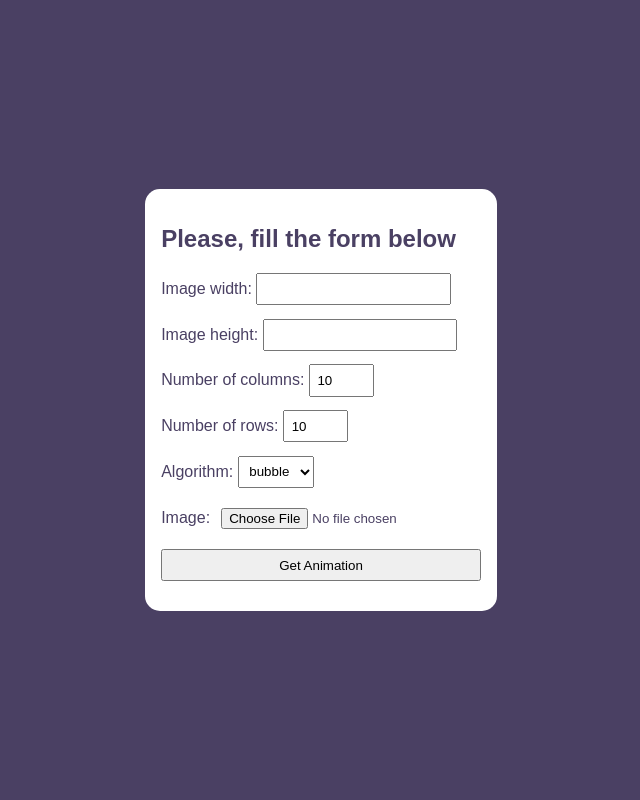
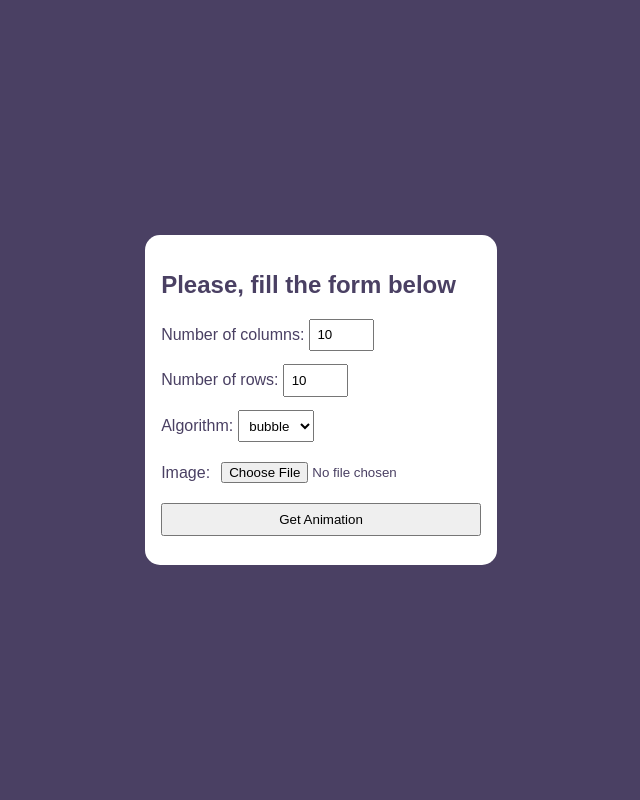
Before and after one commit to aonufrei/algorithmo-animation-app, a Flask app: page /step1 in a window 1280 px wide. Shown: the whole page, without its empty margins (319-959 px from the left). Run offline with Flask 2, Linux system fonts and the light colour scheme; some libraries are stand-ins or nearby versions.

Commit message:
removed image size from form

```diff
--- a/templates/step1.html
+++ b/templates/step1.html
@@ -5,14 +5,12 @@
     <section class='section-a'>
         <form method='POST' id='upload_form' class="form-container" enctype="multipart/form-data">
             <h1>Please, fill the form below</h1>
-            <Label>Image width: <input type="number" name="image_width"><label class='error-label'>{{'*' + form.image_width.errors[0] if form.image_width.errors[0]}}</label></Label>
-            <Label>Image height: <input type="number" name="image_height"><label class='error-label'>{{'*' + form.image_width.errors[0] if form.image_width.errors[0]}}</label></Label>
             <label>Number of columns: <input type="number" name="image_columns" value=10 min=10 max=50 step=10></label>
             <label>Number of rows: <input type="number" name="image_rows" value=10 min=10 max=50 step=10></label>
             {{'*' + form.image_columns.errors[0] if form.image_columns.errors[0]}}
             {{'*' + form.image_rows.errors[0] if form.image_rows.errors[0]}}
 
-            <label >Algorithm:
+            <label>Algorithm:
             <select name="algorithm">
                 <option value="Bubble">bubble</option>
               </select>
--- a/templates/step2.html
+++ b/templates/step2.html
@@ -17,10 +17,6 @@
     <table class='results-table'>
 
         <tr>
-            <td>Input image size:</td>
-            <td>{{ settings['image_width'] }}x{{ settings['image_height'] }}</td>
-        </tr>
-        <tr>
             <td>Division:</td>
             <td>{{ settings['columns'] }} columns x{{ settings['rows'] }} rows</td>
         </tr>
```
